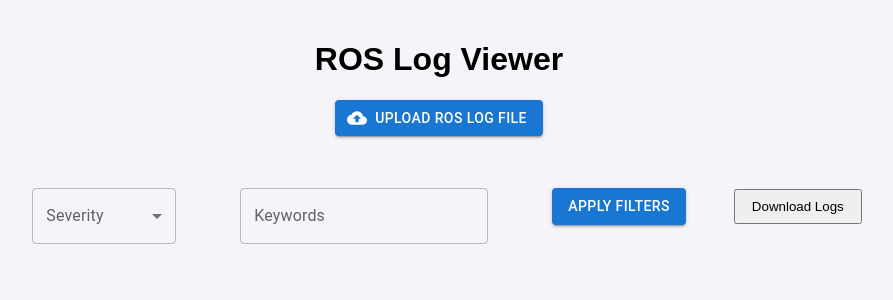
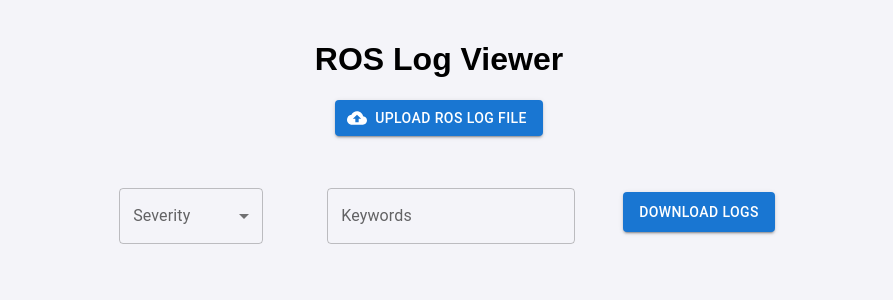
Before and after one commit to siddharthgoel94/ros-log-viewer, a React (Vite) app: page / in a window 1280 px wide. Shown: the top 300 px of the page, without its empty margins (201-1094 px from the left). Built offline with nearby package versions, Linux system fonts and the light colour scheme.

Commit message:
removed filter button to enable real time filtering

```diff
--- a/src/components/DownloadButton.jsx
+++ b/src/components/DownloadButton.jsx
@@ -1,5 +1,5 @@
 import React from "react";
-
+import { Button } from "@mui/material";
 const DownloadButton = ({ severity, keyword }) => {
   const handleDownload = async () => {
     const url = `http://localhost:8000/logs/download/?severity=${severity}&&keyword=${keyword}`;
@@ -19,9 +19,11 @@ const DownloadButton = ({ severity, keyword }) => {
   };
 
   return (
-    <button onClick={handleDownload} style={{ margin: "1rem", padding: "0.5rem 1rem" }}>
+    <Button onClick={handleDownload}
+    variant="contained"
+    sx={{ margin: "2.2rem 1rem", padding: "0.5rem 1rem" }}>
       Download Logs
-    </button>
+    </Button>
   );
 };
 
--- a/src/components/Filters.jsx
+++ b/src/components/Filters.jsx
@@ -1,5 +1,5 @@
 import React, { useEffect, useState } from "react";
-import { TextField,MenuItem,Button } from "@mui/material";
+import { TextField, MenuItem, Button } from "@mui/material";
 import DownloadButton from "./DownloadButton";
 
 const Filters = ({ onApplyFilters }) => {
@@ -10,70 +10,68 @@ const Filters = ({ onApplyFilters }) => {
     onApplyFilters(severity, keyword);
     console.log(severity);
     console.log(keyword);
+  };
+  const handleSeverityChange = (e) => {
+    const newSeverity = e.target.value;
+    onApplyFilters(newSeverity, keyword);
 
+    setSeverity(newSeverity);
   };
-const severities=[
+  const handleKeywordChange = (e) => {
+    const newKeyword = e.target.value;
+    onApplyFilters(severity, newKeyword);
+
+    setKeyword(newKeyword);
+  };
+  const severities = [
     {
-    value:'ERROR',
-    label:'ERROR'
+      value: "ERROR",
+      label: "ERROR",
     },
     {
-    value:'INFO',
-    label:'INFO'
+      value: "INFO",
+      label: "INFO",
     },
     {
-    value:'DEBUG',
-    label:'DEBUG'
+      value: "DEBUG",
+      label: "DEBUG",
     },
     {
-    value:'FATAL',
-    label:'FATAL'
+      value: "FATAL",
+      label: "FATAL",
     },
     {
-    value:'',
-    label:'ALL'
-  }
-]
+      value: "",
+      label: "ALL",
+    },
+  ];
   return (
     <div className="filters">
-
       <TextField
         id="outlined-select-currency"
         select
         label="Severity"
         defaultValue="all"
-          sx={{minWidth:"9rem", margin:"2rem"}}
-          onChange={(e) => setSeverity(e.target.value)}
+        sx={{ minWidth: "9rem", margin: "2rem" }}
+        onChange={(e) => handleSeverityChange(e)}
         value={severity}
       >
         {severities.map((option) => (
           <MenuItem key={option.value} value={option.value}>
-              {option.label || 'ALL'}
+            {option.label || "ALL"}
           </MenuItem>
         ))}
       </TextField>
 
-<TextField id="outlined-search" label="Keywords" type="search" onChange={(e) => setKeyword(e.target.value)} sx={{minWidth:"8rem", margin:"2rem"}}/>
-<Button variant="contained" onClick={handleApply} sx={{minWidth:"8rem", margin:"2rem"}}>Apply Filters</Button>
+      <TextField
+        id="outlined-search"
+        label="Keywords"
+        type="search"
+        onChange={(e) => handleKeywordChange(e)}
+        sx={{ minWidth: "8rem", margin: "2rem" }}
+      />
 
-
-      {/* <select onChange={(e) => setSeverity(e.target.value)} value={severity}>
-        <option value="">All Severities</option>
-        <option value="INFO">INFO</option>
-        <option value="WARN">WARN</option>
-        <option value="ERROR">ERROR</option>
-        <option value="FATAL">FATAL</option>
-      </select>
-       <input
-        type="text"
-        placeholder="Search Keyword"
-        value={keyword}
-        onChange={(e) => setKeyword(e.target.value)}
-      />
-       <button onClick={handleApply}>Apply Filters</button> */}
-
-<DownloadButton severity={severity} keyword={keyword}/>
-
+      <DownloadButton severity={severity} keyword={keyword} />
     </div>
   );
 };
```
Lines whose indentation alone changed are shown as unchanged.
